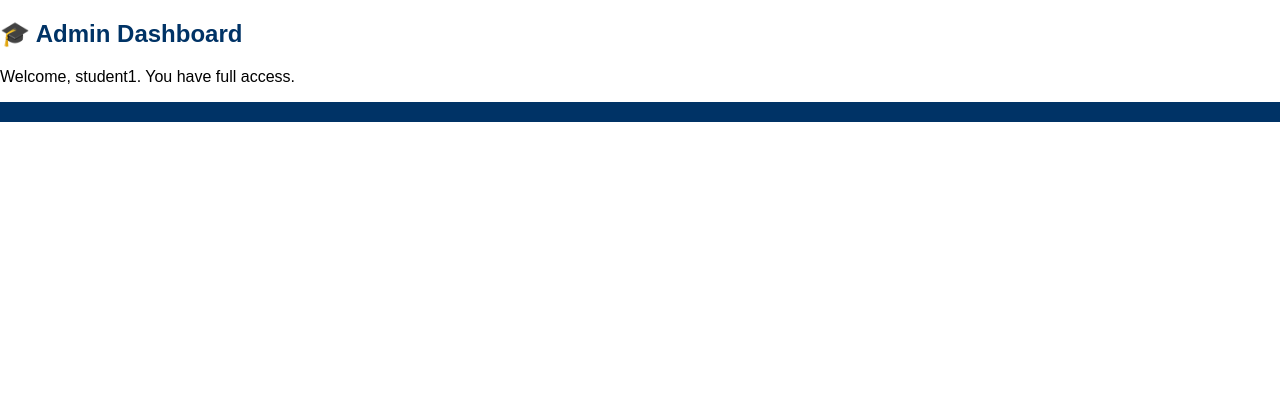
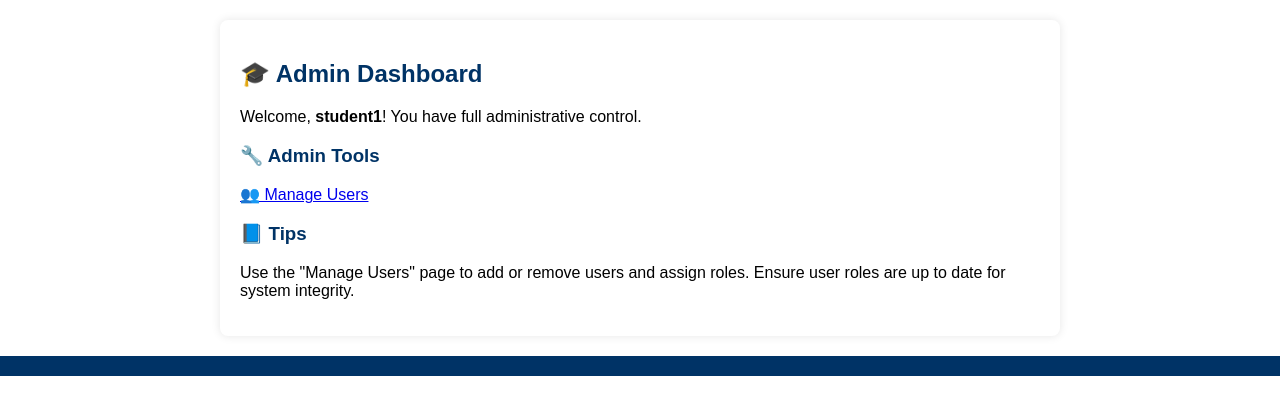
Before and after one commit to siautm/SECV2223-04, a PHP site: page /college_accommodation_system/admin/admin_dashboard.php in a window 1280 px wide. Shown: the part 38-453 px from the top of the page. Run offline with PHP 8.4, Linux system fonts and the light colour scheme; a user stored in the database is signed in.

Commit message:
Update admin_dashboard.php

```diff
--- a/college_accommodation_system/admin/admin_dashboard.php
+++ b/college_accommodation_system/admin/admin_dashboard.php
@@ -1,12 +1,26 @@
-<?php include('../includes/auth_check.php'); ?>
-
 <?php
 include('../includes/auth_check.php');
 include('../includes/header.php');
 include('../includes/navbar.php');
 ?>
 
-<h2>🎓 Admin Dashboard</h2>
-<p>Welcome, <?= $_SESSION['username'] ?>. You have full access.</p>
+<main class="main-center">
+    <div class="dashboard-card">
+        <h2>🎓 Admin Dashboard</h2>
+        <p>Welcome, <strong><?= htmlspecialchars($_SESSION['username']) ?></strong>! You have full administrative control.</p>
+
+        <section class="dashboard-section">
+            <h3>🔧 Admin Tools</h3>
+            <div class="button-group">
+                <a href="manage_users.php" class="button-link">👥 Manage Users</a>
+            </div>
+        </section>
+
+        <section class="dashboard-section">
+            <h3>📘 Tips</h3>
+            <p>Use the "Manage Users" page to add or remove users and assign roles. Ensure user roles are up to date for system integrity.</p>
+        </section>
+    </div>
+</main>
 
 <?php include('../includes/footer.php'); ?>
```
